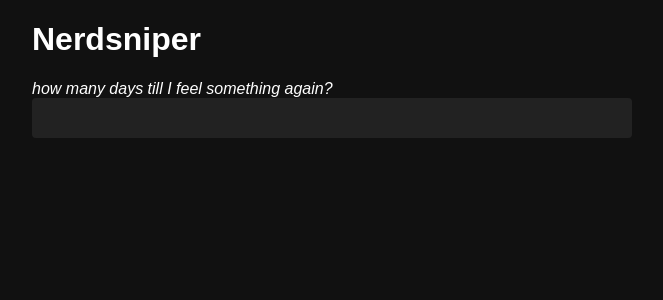
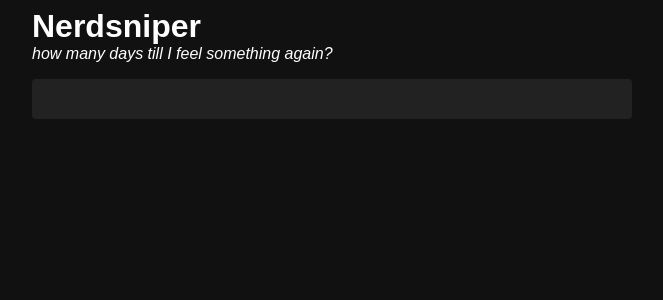
Before and after one commit to UlisseMini/nerdsniper, a FastAPI app: page / in a window 1280 px wide. Shown: the top 300 px of the page, without its empty margins (308-971 px from the left). Run offline with FastAPI, Linux system fonts and the light colour scheme; parts of the project's set-up code (start-up, migrations or seed data) failed here and were passed over.

Commit message:
Make more stylish

```diff
--- a/site/static/styles.css
+++ b/site/static/styles.css
@@ -9,6 +9,14 @@ body {
 	background: #111;
 	font-family: Arial, Helvetica, sans-serif;
 	color: #fff;
+}
+
+h1 {
+	margin: 0;
+}
+
+header {
+	padding-bottom: 16px;
 }
 
 main, header {
```
